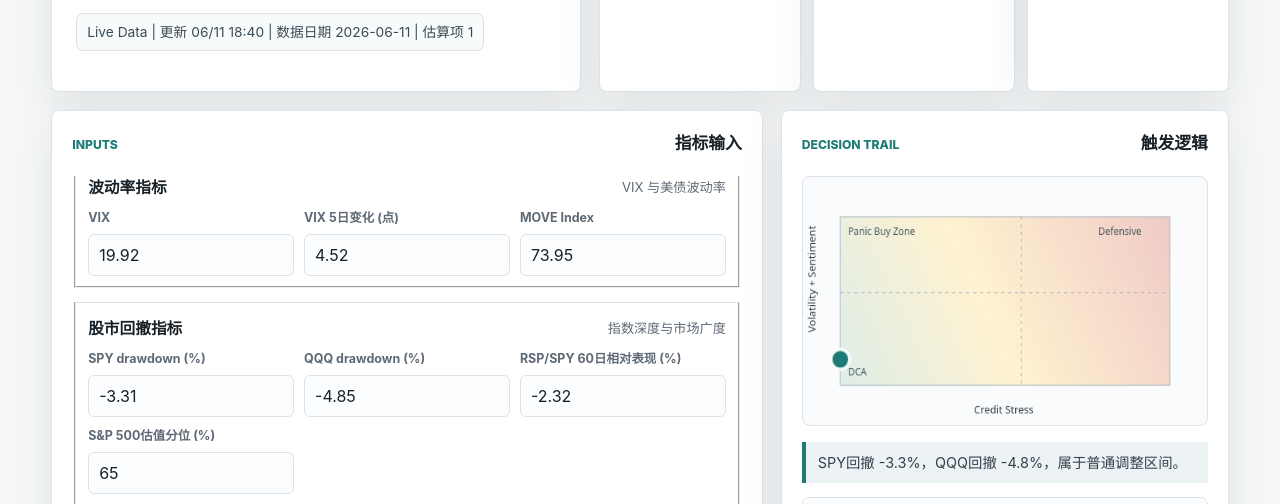
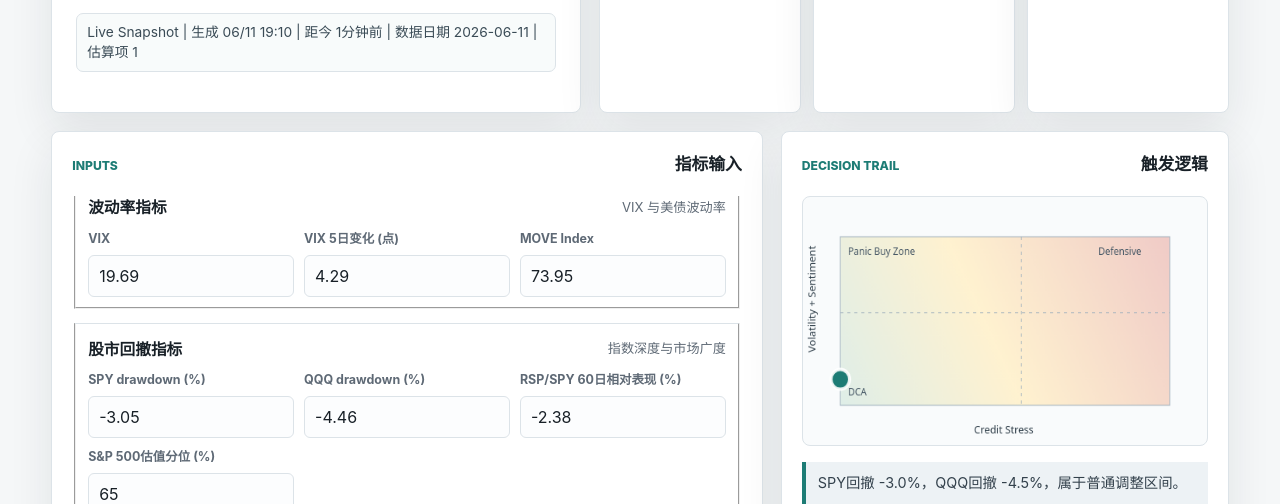
Before and after one commit to Kohaningithub/market-regime-dashboard, a plain HTML site: page index.html in a window 1280 px wide. Shown: the part 296-800 px from the top of the page. Drawn offline with Linux system fonts and the light colour scheme.

Commit message:
Clarify live snapshot freshness

```diff
--- a/app.js
+++ b/app.js
@@ -257,6 +257,8 @@ const presetButtons = Array.from(document.querySelectorAll(".preset-button"));
 const resetButton = document.querySelector("#reset-button");
 const liveMeta = document.querySelector("#live-meta");
 const dataQuality = document.querySelector("#data-quality");
+const CLIENT_POLL_MS = 120000;
+const STALE_SNAPSHOT_MINUTES = 15;
 
 function thresholdScore(value, rules, direction = "above") {
   return rules.reduce((score, threshold) => {
@@ -482,12 +484,32 @@ function formatDateTime(value) {
   });
 }
 
+function snapshotAgeMinutes(snapshot) {
+  if (!snapshot?.generatedAt) return null;
+  const parsed = new Date(snapshot.generatedAt);
+  if (Number.isNaN(parsed.getTime())) return null;
+  return Math.max(0, Math.round((Date.now() - parsed.getTime()) / 60000));
+}
+
+function formatAge(minutes) {
+  if (minutes === null) return "--";
+  if (minutes < 1) return "刚刚";
+  if (minutes < 60) return `${minutes}分钟前`;
+  const hours = Math.floor(minutes / 60);
+  const rest = minutes % 60;
+  return rest ? `${hours}小时${rest}分钟前` : `${hours}小时前`;
+}
+
 function renderLiveMeta(context = {}) {
   if (!liveMeta) return;
+  liveMeta.classList.remove("is-stale", "is-error");
 
   if (context.mode === "live" && context.snapshot) {
     const estimatedCount = Object.values(context.snapshot.fieldMeta || {}).filter((item) => item.status !== "ok").length;
-    liveMeta.textContent = `Live Data | 更新 ${formatDateTime(context.snapshot.generatedAt)} | 数据日期 ${context.snapshot.asOf} | 估算项 ${estimatedCount}`;
+    const ageMinutes = snapshotAgeMinutes(context.snapshot);
+    const isStale = ageMinutes !== null && ageMinutes > STALE_SNAPSHOT_MINUTES;
+    liveMeta.classList.toggle("is-stale", isStale);
+    liveMeta.textContent = `Live Snapshot | 生成 ${formatDateTime(context.snapshot.generatedAt)} | 距今 ${formatAge(ageMinutes)} | 数据日期 ${context.snapshot.asOf} | 估算项 ${estimatedCount}${isStale ? " | Stale: 等待 GitHub Actions 发布新快照" : ""}`;
     return;
   }
 
@@ -501,7 +523,7 @@ function renderLiveMeta(context = {}) {
     return;
   }
 
-  liveMeta.textContent = "Live Data | 正在读取实时快照...";
+  liveMeta.textContent = "Live Snapshot | 正在读取最新市场快照...";
 }
 
 function renderDataQuality(snapshot) {
@@ -512,6 +534,15 @@ function renderDataQuality(snapshot) {
   }
 
   const notes = snapshot.notes || [];
+  const ageMinutes = snapshotAgeMinutes(snapshot);
+  const freshnessItems = [
+    `<div class="data-quality-item"><strong>Refresh</strong> GitHub Actions 约每 5 分钟发布一次快照；浏览器每 2 分钟重新读取。</div>`
+  ];
+  if (ageMinutes !== null && ageMinutes > STALE_SNAPSHOT_MINUTES) {
+    freshnessItems.push(
+      `<div class="data-quality-item warning"><strong>Stale</strong> 当前快照距今 ${formatAge(ageMinutes)}，GitHub 定时任务可能延迟或被跳过。</div>`
+    );
+  }
   const sourceItems = (snapshot.sourceSummary || []).slice(0, 6).map(
     (source) => `<div class="data-quality-item"><strong>Source</strong> ${source}</div>`
   );
@@ -519,7 +550,7 @@ function renderDataQuality(snapshot) {
     (note) => `<div class="data-quality-item warning"><strong>Note</strong> ${note}</div>`
   );
 
-  dataQuality.innerHTML = [...sourceItems, ...noteItems].join("");
+  dataQuality.innerHTML = [...freshnessItems, ...sourceItems, ...noteItems].join("");
 }
 
 function applyFieldMeta(fieldMeta = {}) {
@@ -703,7 +734,10 @@ async function loadLiveData(options = {}) {
     presetButtons.forEach((button) => button.classList.toggle("is-active", button.dataset.preset === "normal"));
     setValues(presets.normal);
     updateDashboard({ mode: "preset" });
-    if (liveMeta) liveMeta.textContent = `Live Data 暂不可用，已显示正常回调预设。错误：${error.message}`;
+    if (liveMeta) {
+      liveMeta.classList.add("is-error");
+      liveMeta.textContent = `Live Snapshot 暂不可用，已显示正常回调预设。错误：${error.message}`;
+    }
   }
 }
 
@@ -736,4 +770,4 @@ loadLiveData();
 
 setInterval(() => {
   if (activePreset === "live") loadLiveData({ silent: true });
-}, 120000);
+}, CLIENT_POLL_MS);
--- a/data/latest.json
+++ b/data/latest.json
@@ -1,31 +1,31 @@
 {
-  "generatedAt": "2026-06-11T18:40:20Z",
+  "generatedAt": "2026-06-11T19:10:55Z",
   "asOf": "2026-06-11",
   "mode": "live",
   "values": {
-    "vix": 19.92,
-    "vixChange5d": 4.52,
+    "vix": 19.69,
+    "vixChange5d": 4.29,
     "move": 73.95,
-    "spyDrawdown": -3.31,
-    "qqqDrawdown": -4.85,
-    "rspSpyRel60d": -2.32,
+    "spyDrawdown": -3.05,
+    "qqqDrawdown": -4.46,
+    "rspSpyRel60d": -2.38,
     "valuationPctile": 65,
-    "hygRet20d": 0.39,
-    "jnkRet20d": 0.51,
+    "hygRet20d": 0.48,
+    "jnkRet20d": 0.62,
     "hyOas": 2.8,
     "hyOasChange20d": 4.0,
     "igOas": 0.75,
     "igOasChange20d": -1.0,
-    "dxyChange20d": 1.42,
+    "dxyChange20d": 1.36,
     "tenYYield": 4.53,
     "tenYChange20d": 11.0,
     "realTenY": 2.2,
     "realTenYChange20d": 25.0,
     "nfci": -0.51,
-    "kreRel20d": 8.66,
+    "kreRel20d": 8.56,
     "aaiiBearish": 47.7,
     "putCall": 0.66,
-    "fearGreed": 28.0
+    "fearGreed": 29.0
   },
   "scores": {
     "volatility": 0,
@@ -153,7 +153,7 @@
       "note": "Current daily equity put/call ratio; public Cboe history endpoint currently stops at 2019."
     },
     "fearGreed": {
-      "asOf": "2026-06-11T18:34:59+00:00",
+      "asOf": "2026-06-11T19:05:17+00:00",
       "source": "CNN Fear & Greed Index",
       "status": "ok"
     }
--- a/index.html
+++ b/index.html
@@ -8,7 +8,7 @@
       name="description"
       content="A public market regime dashboard for classifying U.S. equity drawdowns by volatility, sentiment, credit stress, and systemic risk."
     />
-    <link rel="stylesheet" href="styles.css?v=20260611-1505" />
+    <link rel="stylesheet" href="styles.css?v=20260611-1515" />
   </head>
   <body>
     <header class="topbar">
@@ -32,7 +32,7 @@
           <p class="eyebrow">Current Classification</p>
           <h2 id="regime-title">--</h2>
           <p id="regime-summary" class="regime-summary"></p>
-          <div id="live-meta" class="live-meta">正在读取实时数据...</div>
+          <div id="live-meta" class="live-meta">正在读取最新市场快照...</div>
           <div id="overheated-banner" class="overheated-banner" hidden aria-hidden="true" style="display: none">
             <strong>Overheated Risk</strong>
             <span>市场情绪偏贪婪、估值偏高或上涨集中，避免追高和杠杆。</span>
@@ -142,14 +142,14 @@
         <div>
           <p class="eyebrow">Data Notes</p>
           <p>
-            本站由 GitHub Actions 定时生成 <code>data/latest.json</code>，前端读取快照后自动分类。
+            本站由 GitHub Actions 约每 5 分钟生成 <code>data/latest.json</code>，前端每 2 分钟读取一次最新快照后自动分类。
             公开无密钥数据存在延迟：ETF/DXY通常为日内或日频，FRED多为T+1，NFCI为周频。
           </p>
         </div>
-        <button id="reset-button" class="secondary-button" type="button">重新读取/恢复</button>
+        <button id="reset-button" class="secondary-button" type="button">重新读取快照</button>
       </section>
     </main>
 
-    <script src="app.js?v=20260611-1505"></script>
+    <script src="app.js?v=20260611-1515"></script>
   </body>
 </html>
--- a/styles.css
+++ b/styles.css
@@ -158,6 +158,18 @@ main {
   color: #3a4b56;
   padding: 8px 10px;
   font-size: 0.86rem;
+}
+
+.live-meta.is-stale {
+  border-color: #e2c486;
+  background: #fff9ec;
+  color: #65410c;
+}
+
+.live-meta.is-error {
+  border-color: #d69a94;
+  background: #fff2f1;
+  color: #74312b;
 }
 
 .overheated-banner {
```
Also changed, not shown: .github/workflows/update-data.yml.
